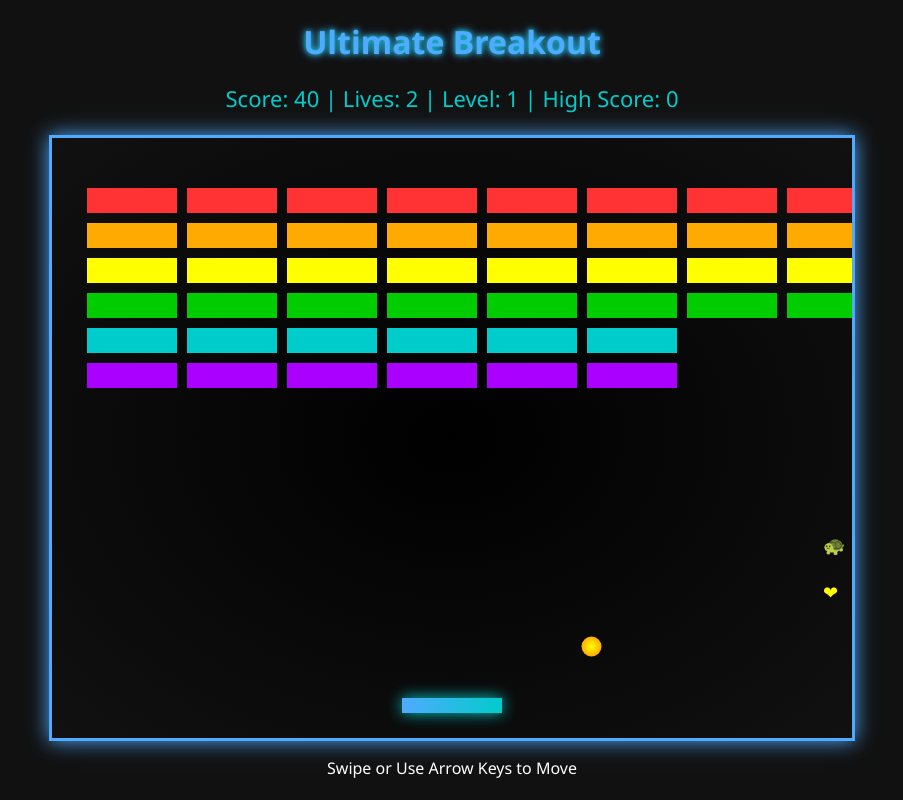
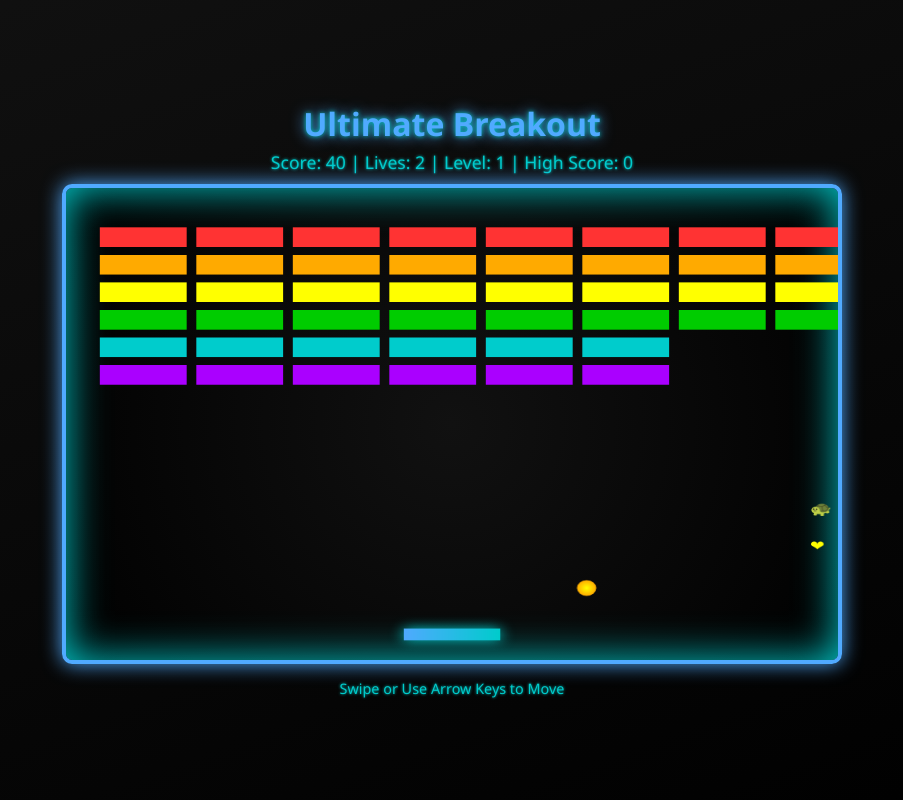
Before and after one commit to sabbirsekendid-pixel/game, a plain HTML site: page index.html in a window 1280 px wide. Shown: the whole page, without its empty margins (188-1091 px from the left). Drawn offline with Linux system fonts and the light colour scheme.

Commit message:
Update style.css

```diff
--- a/style.css
+++ b/style.css
@@ -1,27 +1,87 @@
-body {
+/* ----------------- General ----------------- */
+* {
+  box-sizing: border-box;
   margin: 0;
-  background: #111;
-  color: #fff;
-  font-family: "Segoe UI", Arial, sans-serif;
-  text-align: center;
+  padding: 0;
 }
 
-h1 {
-  margin: 20px 0;
-  color: #50aaff;
-  text-shadow: 0 0 5px #0cc, 0 0 10px #50aaff;
+body {
+  font-family: "Segoe UI", Arial, sans-serif;
+  background: linear-gradient(160deg, #111 0%, #000 100%);
+  color: #fff;
+  display: flex;
+  justify-content: center;
+  align-items: center;
+  min-height: 100vh;
 }
 
-#gameCanvas {
-  display: block;
-  margin: 0 auto;
-  background: radial-gradient(#000,#111);
-  border: 3px solid #50aaff;
-  box-shadow: 0 0 20px #50aaff;
+/* ----------------- Game Container ----------------- */
+.game-container {
+  width: 95%;
+  max-width: 800px;
+  display: flex;
+  flex-direction: column;
+  align-items: center;
+  padding: 10px;
+}
+
+/* ----------------- Header ----------------- */
+header {
+  text-align: center;
+  margin-bottom: 10px;
+}
+
+header h1 {
+  font-size: 2rem;
+  color: #50aaff;
+  text-shadow: 0 0 5px #0cc, 0 0 15px #50aaff;
+  margin-bottom: 5px;
 }
 
 #scoreBoard {
-  margin-top: 10px;
-  font-size: 22px;
+  font-size: 1.1rem;
   color: #0cc;
+  text-shadow: 0 0 3px #0cc;
 }
+
+/* ----------------- Canvas ----------------- */
+#gameCanvas {
+  width: 100%;
+  max-width: 800px;
+  height: 60vh;
+  background: radial-gradient(circle, #111, #000);
+  border: 4px solid #50aaff;
+  border-radius: 10px;
+  box-shadow: 0 0 20px #50aaff, 0 0 40px #0cc inset;
+  touch-action: none; /* prevent scrolling on mobile */
+  display: block;
+  margin-bottom: 10px;
+}
+
+/* ----------------- Footer ----------------- */
+footer {
+  text-align: center;
+  font-size: 0.9rem;
+  color: #0cc;
+  text-shadow: 0 0 3px #0cc;
+  margin-top: 5px;
+}
+
+/* ----------------- Powerup Icons ----------------- */
+.powerup {
+  font-size: 18px;
+  font-weight: bold;
+}
+
+/* ----------------- Responsive ----------------- */
+@media (max-width: 500px) {
+  header h1 {
+    font-size: 1.5rem;
+  }
+  #scoreBoard {
+    font-size: 0.9rem;
+  }
+  #gameCanvas {
+    height: 50vh;
+  }
+}
```
